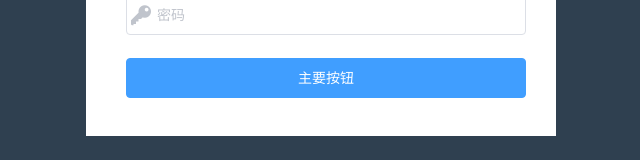
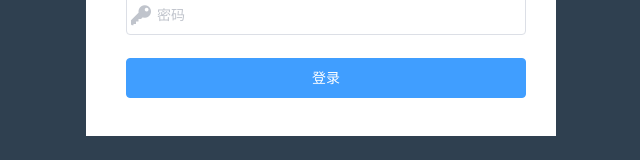
Before and after one commit to loverainbowBei/vueDemo, a Vue app: page /#/login in a window 1280 px wide. Shown: the part 420-580 px from the top of the page, without its empty margins (319-959 px from the left). Built offline with nearby package versions, Linux system fonts and the light colour scheme.

Commit message:
登录效验完成

```diff
--- a/src/views/Login.vue
+++ b/src/views/Login.vue
@@ -1,19 +1,19 @@
 <template>
   <div class="login">
-    <el-form ref="form" :model="form" class="container">
+    <el-form ref="form" :model="form" class="container" :rules="rules">
       <el-form-item>
         <div class="logo">
           <img src="../assets/avatar.jpg" alt="logo">
         </div>
       </el-form-item>
-      <el-form-item>
+      <el-form-item prop="username">
         <el-input v-model="form.uesrname" placeholder="账号" prefix-icon="myicon myicon-user"></el-input>
       </el-form-item>
-      <el-form-item>
+      <el-form-item prop="password">
         <el-input v-model="form.password" placeholder="密码" prefix-icon="myicon myicon-key"></el-input>
       </el-form-item>
       <el-form-item>
-        <el-button type="primary" class="login-btn">主要按钮</el-button>
+        <el-button type="primary" class="login-btn">登录</el-button>
       </el-form-item>
     </el-form>
   </div>
@@ -25,9 +25,18 @@
         form: {
           uesrname:'',
           password:''
-        }
+        },
+        rules: {
+          username: [
+            { required: true, message: '请输入账户名称', trigger: 'blur' },
+            { min: 3, max: 5, message: '长度在 3 到 5 个字符', trigger: 'blur' }
+          ],
+          password: [
+            { required: true, message: '请输入密码', trigger: 'blur'}
+          ]
       }
-    },
+      }
+    }
   }
 </script>
 <style lang="scss" scoped>
```
